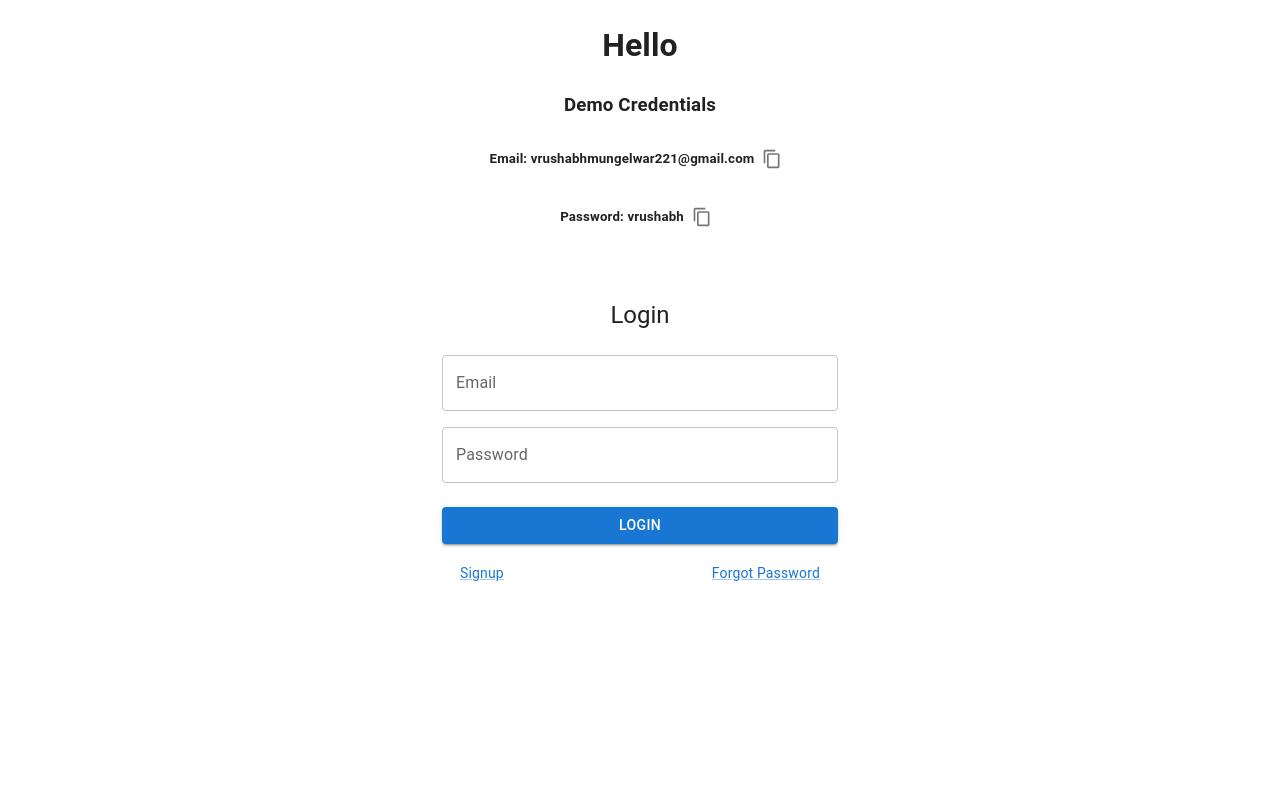
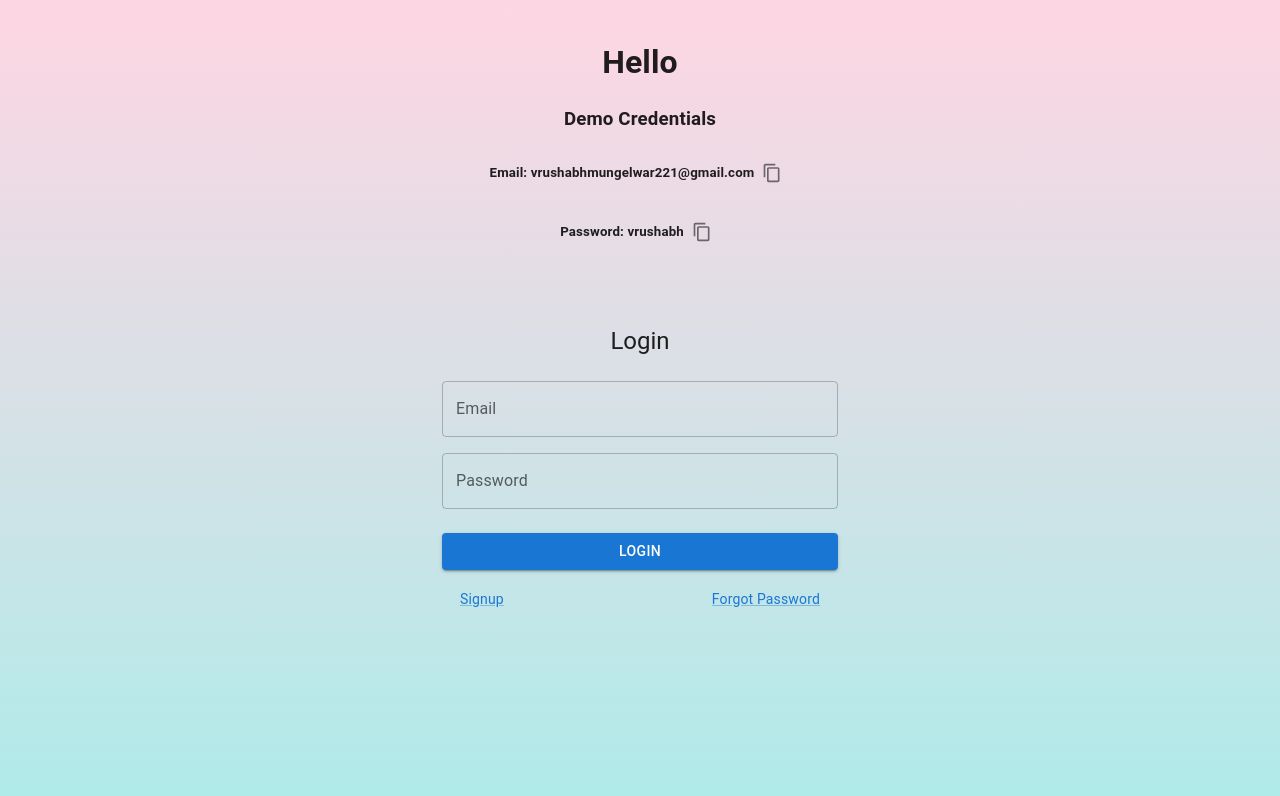
Before and after one commit to vrushabhmungelwar/forgot-password-frontend, a JavaScript app: page / in a window 1280 px wide. Shown: the top 796 px of the page. Built offline with nearby package versions, Linux system fonts and the light colour scheme; the HTML template or start-up script is replaced by a standard one.

Commit message:
added background

```diff
--- a/src/App.css
+++ b/src/App.css
@@ -1,3 +1,11 @@
 .App {
   text-align: center;
+  min-height: 55rem;
+  height: fit-content;
+  margin-top: 0;
+  background-image: linear-gradient(to top, #a8edea 0%, #fed6e3 100%);
 }
+h1 {
+  margin: 0;
+  padding-top: 3%;
+}
```
